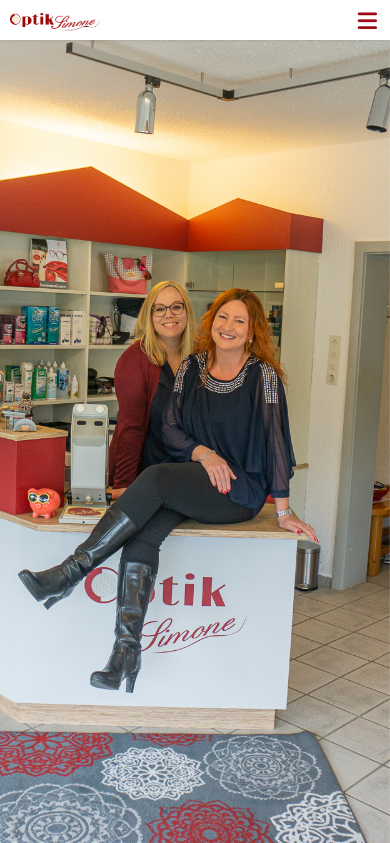
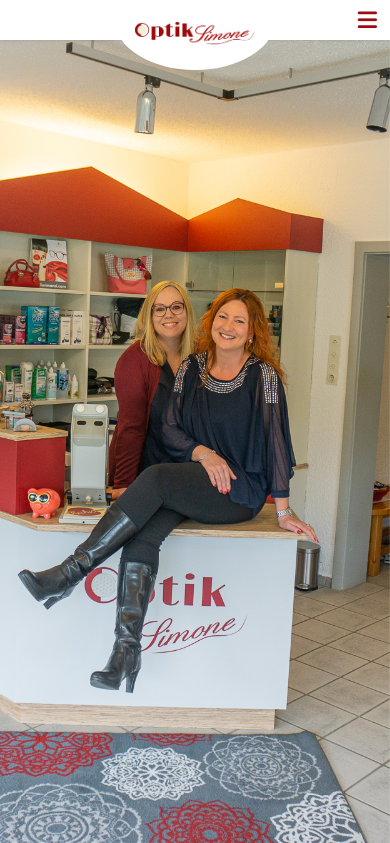
Before and after one commit to TheFbler/optik-simone.de, a PHP site: page /index.php in a window 390 px wide. Shown: the top 843 px of the page. Run offline with PHP 8.4, Linux system fonts and the light colour scheme; data that the repository does not hold is empty; some libraries are stand-ins or nearby versions.

Commit message:
Neues Menü Desktop und Mobil

```diff
--- a/css/style.css
+++ b/css/style.css
@@ -54,9 +54,8 @@
 }
 
 #logo {
-  float: left;
-  width: 185px;
-  margin: 17px 0 0 30px;
+  width: 210px;
+  margin: 32px auto 0 auto;
 }
 
 #logo:hover {
@@ -67,9 +66,8 @@
   width: 100%;
 }
 
-header nav {
-  float: right;
-  margin: 10px 30px 0 0;
+header {
+  text-align: center;
 }
 
 header a {
@@ -81,9 +79,24 @@
   list-style: none;
 }
 
+header nav {
+  display: inline-block;
+  margin: 7px auto 0 auto;
+  padding: 0;
+}
+
+header ul {
+  padding: 0;
+}
+
 header nav ul li {
+  text-transform: uppercase;
   float: left;
-  margin-left: 25px;
+  margin: 0 10px;
+}
+
+header nav ul li:nth-child(3) {
+  margin-right: 250px;
 }
 
 header nav ul li a {
@@ -92,6 +105,16 @@
 
 header nav ul li:hover {
   opacity: 0.5;
+}
+
+#oval {
+  position: fixed;
+  left: 50%;
+  margin-left: -125px;
+  width: 250px;
+  height: 100px;
+  background: white;
+  border-radius: 125px / 50px;
 }
 
 .centerText {
@@ -695,17 +718,33 @@
     height: 40px;
   }
 
+  #oval {
+    margin-left: -80px;
+    margin-top: -30px;
+    width: 160px;
+    height: 100px;
+    background: white;
+    border-radius: 80px / 50px;
+  }
+
   #logo {
     width: 120px;
-    margin-top: 10px;
+  }
+
+  #logo img {
+    margin-top: 20px;
   }
 
   header nav {
-    margin: 0 30px 0 0;
+    margin-top: -5px;
   }
 
-  header nav ul li {
-    font-size: 15px;
+  header nav ul li:nth-child(3) {
+    margin-right: 160px;
+  }
+
+  header nav ul li a {
+    font-size: 14px;
   }
 
   #importantNewsBox {
@@ -739,15 +778,14 @@
 
 @media screen and (max-width: 670px) {
   /* HEADER */
-  #logo {
+  /*#logo {
     width: 90px;
     margin-left: 10px;
     margin-top: 13px;
-  }
+  }*/
 
   header nav {
-    float: none;
-    margin: 0;
+    width: 100%;
   }
 
   .fa-bars {
@@ -755,7 +793,7 @@
     display: inline-block;
     cursor: pointer;
     text-align: center;
-    margin: 8px 10px 0 0;
+    margin: 12px 10px 0 0;
     padding: 2px 3px;
     color: #9a0d13;
     position: relative;
@@ -769,7 +807,7 @@
   header nav ul {
     height: 0;
     overflow: hidden;
-    margin: 0;
+    margin: 45px 0 0 0;
     padding: 0;
     width: 100%;
   }
@@ -787,6 +825,7 @@
   }
 
   header nav ul li {
+    text-align: left;
     background-color: #eeeeee;
   }
 }
--- a/parts/header.html
+++ b/parts/header.html
@@ -1,8 +1,10 @@
 <header>
-  <div id="logo">
-    <a href="index.php">
-      <img src="img/logo.png" alt="Optik Simone Logo">
-    </a>
+  <div id="oval">
+    <div id="logo">
+      <a href="index.php">
+        <img src="img/logo.png" alt="Optik Simone Logo">
+      </a>
+    </div>
   </div>
 
   <nav id="main-nav">
```
